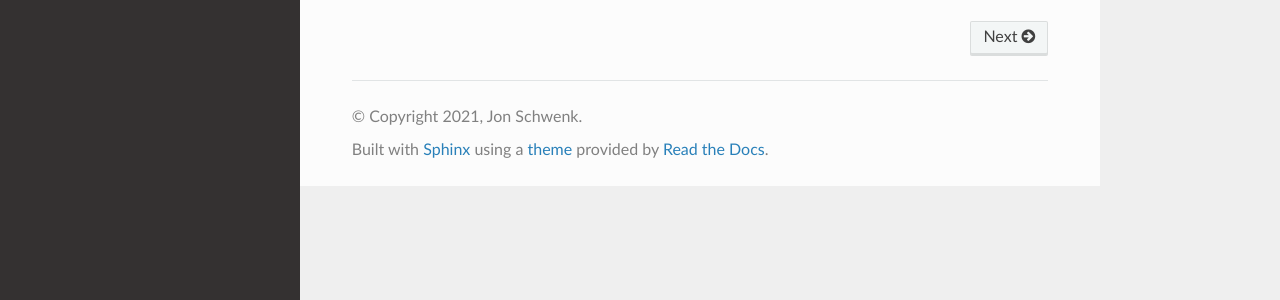
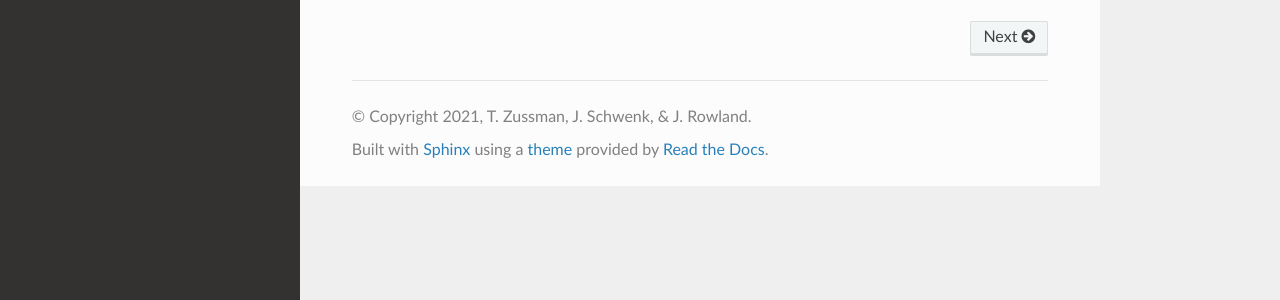
Before and after one commit to VeinsOfTheEarth/rabpro, a Sphinx documentation site: the page built from docs/source/index.rst, in a window 1280 px wide. Shown: the part 451-751 px from the top of the page. Built offline with Sphinx 7.4.7 and the Read the Docs theme 2.0.0, drawn with Linux system fonts in a browser that asks for light colours.

Commit message:
Fix mock import in conf.py

```diff
--- a/docs/source/conf.py
+++ b/docs/source/conf.py
@@ -26,7 +26,6 @@ sys.modules["geopandas"] = Mock()
 sys.modules["numpy"] = Mock()
 sys.modules["pandas"] = Mock()
 sys.modules["pyproj"] = Mock()
-sys.modules["requests"] = Mock()
 sys.modules["rivgraph"] = Mock()
 sys.modules["rivgraph.im_utils"] = Mock()
 sys.modules["scipy"] = Mock()
@@ -40,8 +39,8 @@ sys.modules["skimage"] = Mock()
 # -- Project information -----------------------------------------------------
 
 project = "rabpro"
-copyright = "2021, Jon Schwenk"
-author = "Jon Schwenk"
+copyright = "2021, T. Zussman, J. Schwenk, & J. Rowland"
+author = "T. Zussman, J. Schwenk, & J. Rowland"
 
 
 # -- General configuration ---------------------------------------------------
```
